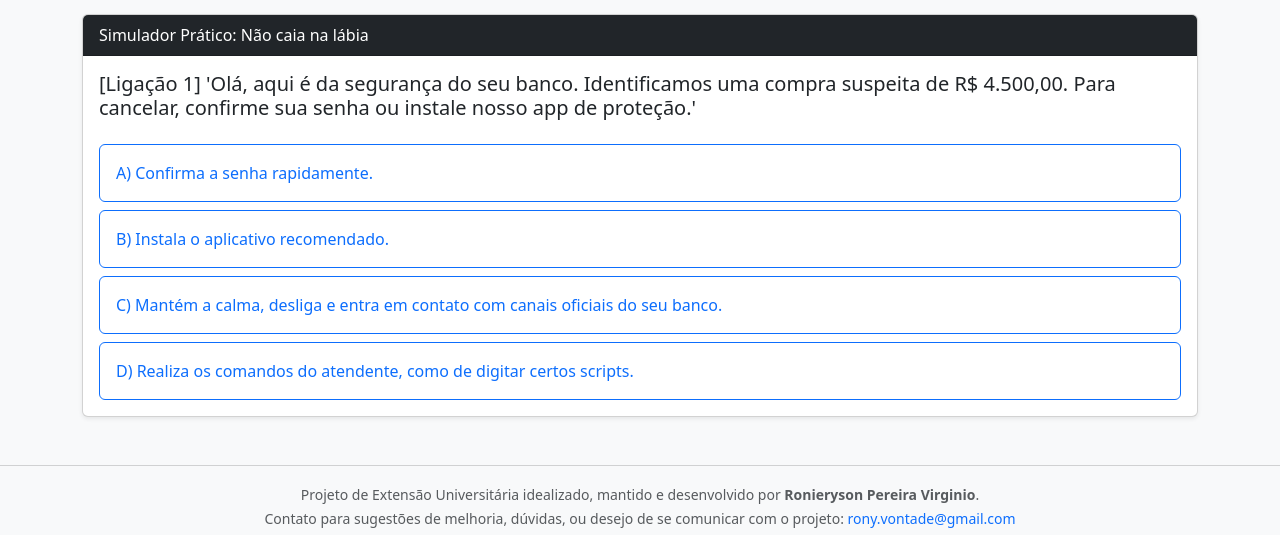
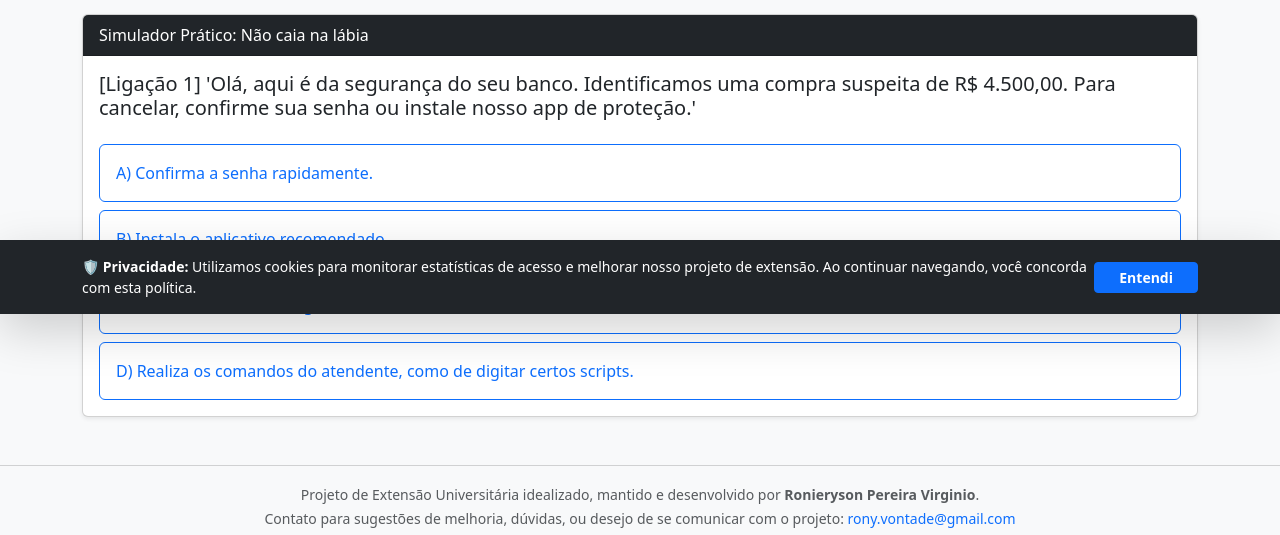
Before and after one commit to ronyvirginio/escudo-cidadao, a Flask app: page / in a window 1280 px wide. Shown: the part 486-1021 px from the top of the page. Run offline with Flask 3, Linux system fonts and the light colour scheme.

Commit message:
sincronizacao 1

```diff
--- a/templates/index.html
+++ b/templates/index.html
@@ -538,6 +538,31 @@
 
         carregarPergunta();
     </script>
+<!-- Cookies (LGPD) -->
+<div id="cookieConsent" class="fixed-bottom bg-dark text-white p-3 d-none shadow-lg" style="z-index: 1050;">
+    <div class="container d-flex flex-column flex-md-row justify-content-between align-items-center">
+        <p class="mb-2 mb-md-0 small">
+            🛡️ <strong>Privacidade:</strong> Utilizamos cookies para monitorar estatísticas de acesso e melhorar nosso projeto de extensão. Ao continuar navegando, você concorda com esta política.
+        </p>
+        <button class="btn btn-primary btn-sm fw-bold px-4" onclick="aceitarCookies()">Entendi</button>
+    </div>
+</div>
+<script>
+    document.addEventListener("DOMContentLoaded", function() {
+        // Verifica se o usuário já clicou em "Entendi" no passado
+        if (!localStorage.getItem("cookies_aceitos")) {
+            // Se não, remove a classe 'd-none' para mostrar a barra
+            document.getElementById("cookieConsent").classList.remove("d-none");
+        }
+    });
+
+    function aceitarCookies() {
+        // Salva no navegador que o usuário aceitou
+        localStorage.setItem("cookies_aceitos", "true");
+        // Adiciona a classe 'd-none' para esconder a barra imediatamente
+        document.getElementById("cookieConsent").classList.add("d-none");
+    }
+</script>
 <footer class="text-center mt-5 mb-4 text-muted">
     <hr>
     <small>
```
